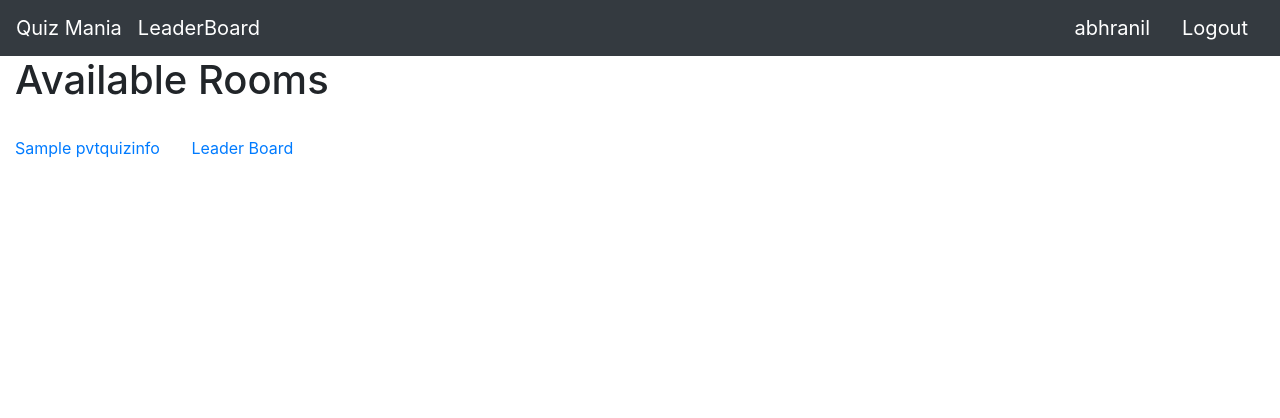
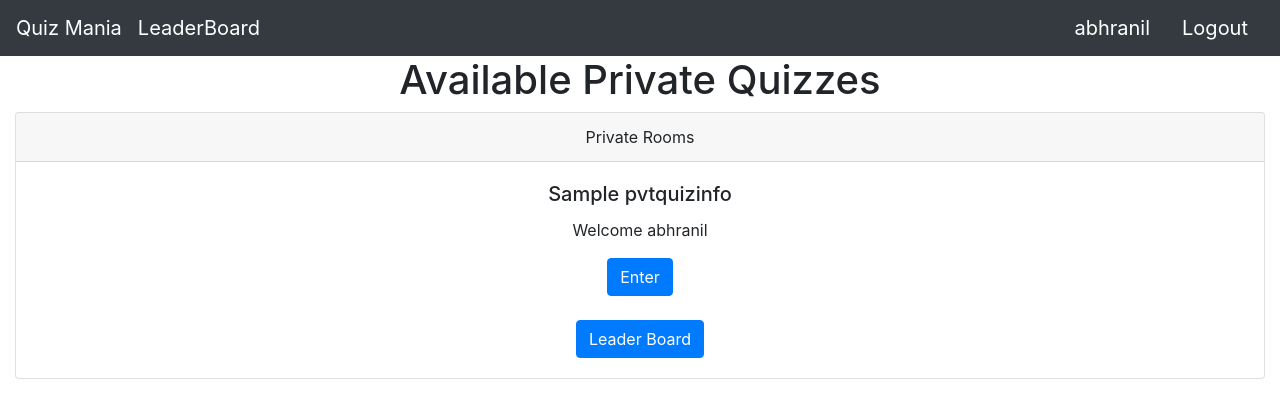
Before and after one commit to abhra04/quiz, a Django app: page /questions/allrooms/ in a window 1280 px wide. Shown: the top 418 px of the page. Run offline with Django 3.2, Linux system fonts and the light colour scheme; a user stored in the database is signed in; tables that the repository leaves empty hold one stand-in row (values such as "Sample post"); some libraries are stand-ins or nearby versions.

Commit message:
Update showroom.html

```diff
--- a/questions/templates/showroom.html
+++ b/questions/templates/showroom.html
@@ -1,11 +1,61 @@
+<link rel="stylesheet" href="https://cdn.jsdelivr.net/npm/bootstrap@4.5.3/dist/css/bootstrap.min.css" integrity="sha384-TX8t27EcRE3e/ihU7zmQxVncDAy5uIKz4rEkgIXeMed4M0jlfIDPvg6uqKI2xXr2" crossorigin="anonymous">
+
+<script src="https://code.jquery.com/jquery-3.5.1.slim.min.js" integrity="sha384-DfXdz2htPH0lsSSs5nCTpuj/zy4C+OGpamoFVy38MVBnE+IbbVYUew+OrCXaRkfj" crossorigin="anonymous"></script>
+<script src="https://cdn.jsdelivr.net/npm/bootstrap@4.5.3/dist/js/bootstrap.bundle.min.js" integrity="sha384-ho+j7jyWK8fNQe+A12Hb8AhRq26LrZ/JpcUGGOn+Y7RsweNrtN/tE3MoK7ZeZDyx" crossorigin="anonymous"></script>
+
+<style type="text/css">
+
+	.center {
+  width: 1500px;
+}
+.wrapper {
+
+  text-align: center;
+}
+</style>
+
+<!doctype html>
+<html lang="en">
+  <head>
+    <!-- Required meta tags -->
+    <meta charset="utf-8">
+    <meta name="viewport" content="width=device-width, initial-scale=1, shrink-to-fit=no">
+
+    <!-- Bootstrap CSS -->
+    <link rel="stylesheet" href="https://cdn.jsdelivr.net/npm/bootstrap@4.5.3/dist/css/bootstrap.min.css" integrity="sha384-TX8t27EcRE3e/ihU7zmQxVncDAy5uIKz4rEkgIXeMed4M0jlfIDPvg6uqKI2xXr2" crossorigin="anonymous">
+
+    <title>Make Private Quiz</title>
+  </head>
+  <body>
+
+
 {%  extends 'usermain.html' %}
 {% block content %}
 
-<h1>Available Rooms</h1><br>
-
+<h1 class="wrapper">Available Private Quizzes</h1>
 {% for score in form.items %}
-
-	<a href= {{ score.1.0  }} > {{score.0}}  </a>  &nbsp;&nbsp;&nbsp;&nbsp;&nbsp; <a href= {{ score.1.1 }} >Leader Board  </a>
+	<div class="card text-center">
+	  <div class="card-header">
+	    Private Rooms
+	  </div>
+	  <div class="card-body">
+	    <h5 class="card-title">{{score.0}}</h5>
+	    <p class="card-text">Welcome {{request.user.username}}</p>
+	    <a href={{ score.1.0  }} class="btn btn-primary">Enter</a><br>
+	    <br>
+	    <a href={{ score.1.1 }} class="btn btn-primary">Leader Board </a>
+	  </div>
+	</div>
 	<br>
 {% endfor %}
-{% endblock %}
+
+
+
+
+
+
+
+</body>
+
+</html>
+{%endblock%}
```
